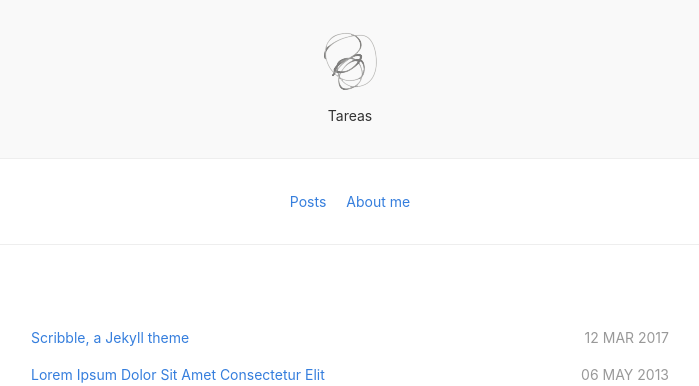
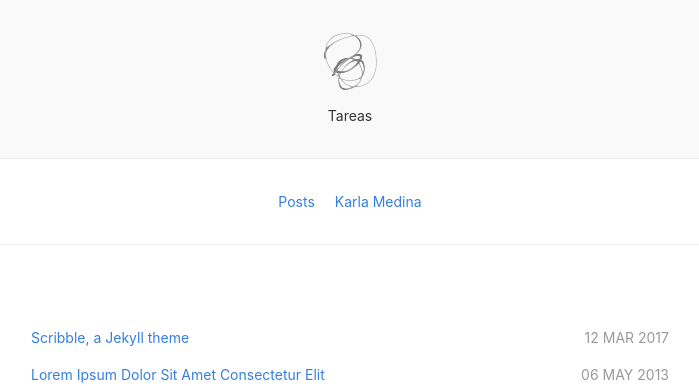
Before and after one commit to Karla-ui/practica2, a Jekyll site: the page built from index.html, in a window 1280 px wide. Shown: the top 386 px of the page, without its empty margins (290-989 px from the left). Built offline with Jekyll 4.4.1, drawn with Linux system fonts in a browser that asks for light colours; nearby versions of some CDN libraries.

Commit message:
cambio2_config

```diff
--- a/_config.yml
+++ b/_config.yml
@@ -11,8 +11,8 @@ links:
   - name:         Posts
     url:          /
     external:     false
-  - name:         About me
-    url:          /about
+  - name:         Karla Medina
+    url:          /Acerca De
     external:     false
 # ------------ CONFIGURABLE END ------------
 
```
